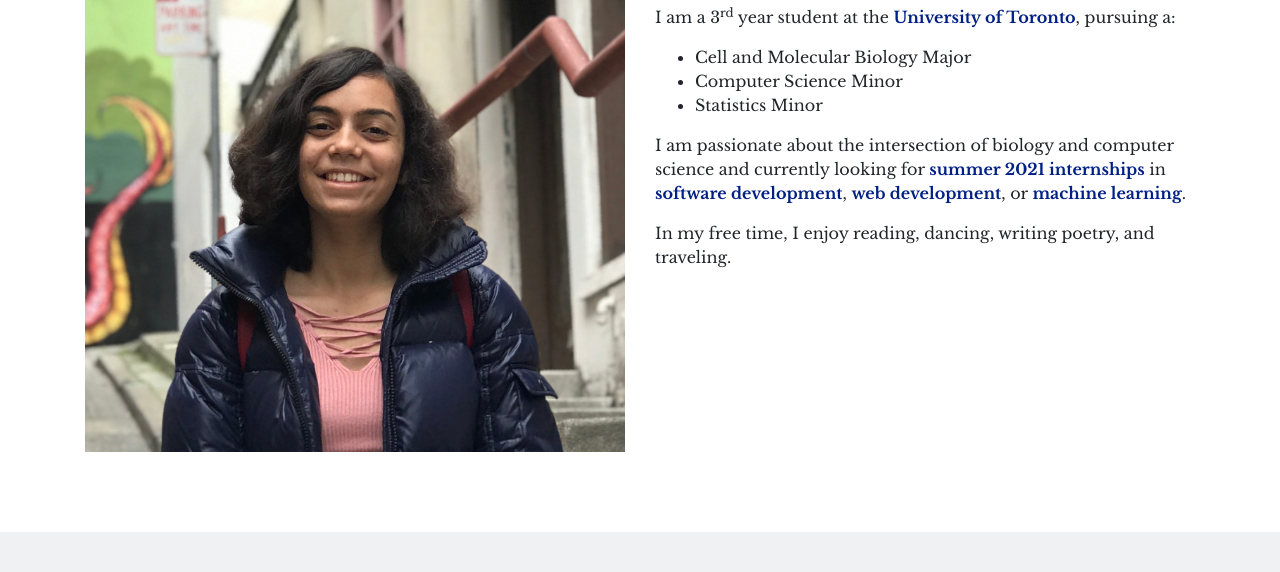
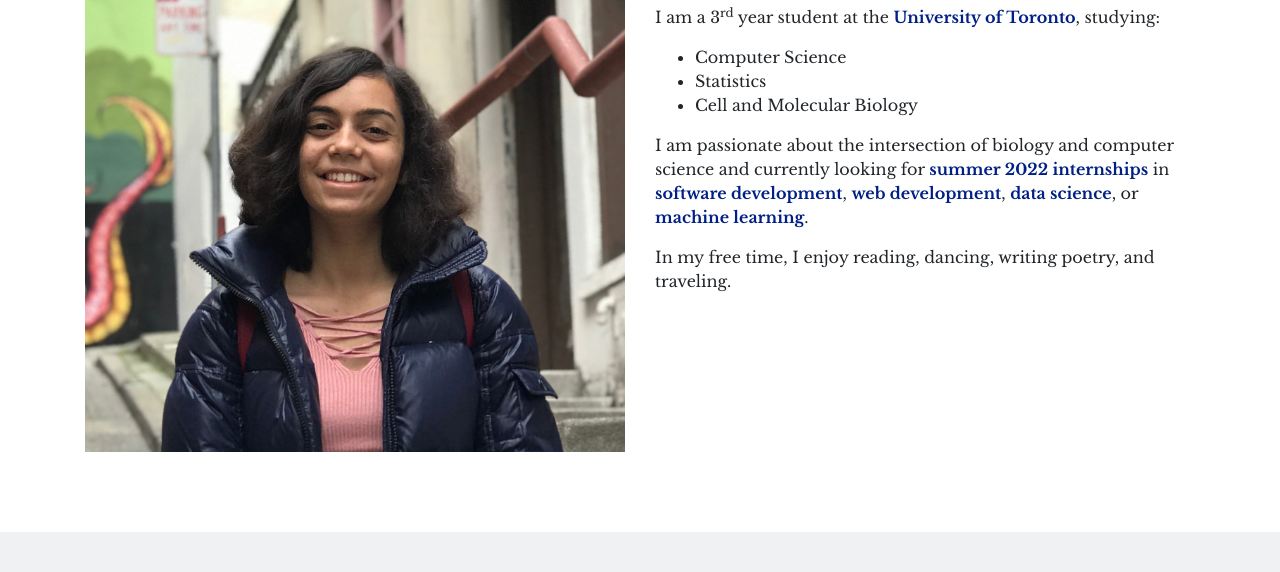
Before and after one commit to isha14605/isha14605.github.io, a plain HTML site: page index.html in a window 1280 px wide. Shown: the part 228-800 px from the top of the page. Drawn offline with nearby package versions, Linux system fonts and the light colour scheme.

Commit message:
Update internship search description

```diff
--- a/index.html
+++ b/index.html
@@ -54,13 +54,13 @@
         </div>
         <div class="col-sm-6">
           <h2>About Me</h2>
-          <p>I am a 3<sup>rd</sup> year student at the <span class="decoration">University of Toronto</span>, pursuing a:
+          <p>I am a 3<sup>rd</sup> year student at the <span class="decoration">University of Toronto</span>, studying:
             <ul>
-              <li>Cell and Molecular Biology Major</li>
-              <li>Computer Science Minor</li>
-              <li>Statistics Minor</li>
+              <li>Computer Science</li>
+              <li>Statistics</li>
+              <li>Cell and Molecular Biology</li>
             </ul>
-            I am passionate about the intersection of biology and computer science and currently looking for <span class="decoration">summer 2021 internships</span> in <span class="decoration">software development</span>, <span class="decoration">web development</span>, or <span class="decoration">machine learning</span>.</p>
+            I am passionate about the intersection of biology and computer science and currently looking for <span class="decoration">summer 2022 internships</span> in <span class="decoration">software development</span>, <span class="decoration">web development</span>, <span class="decoration">data science</span>, or <span class="decoration">machine learning</span>.</p>
           <p>In my free time, I enjoy reading, dancing, writing poetry, and traveling.</p>
         </div>
       </div>
```
